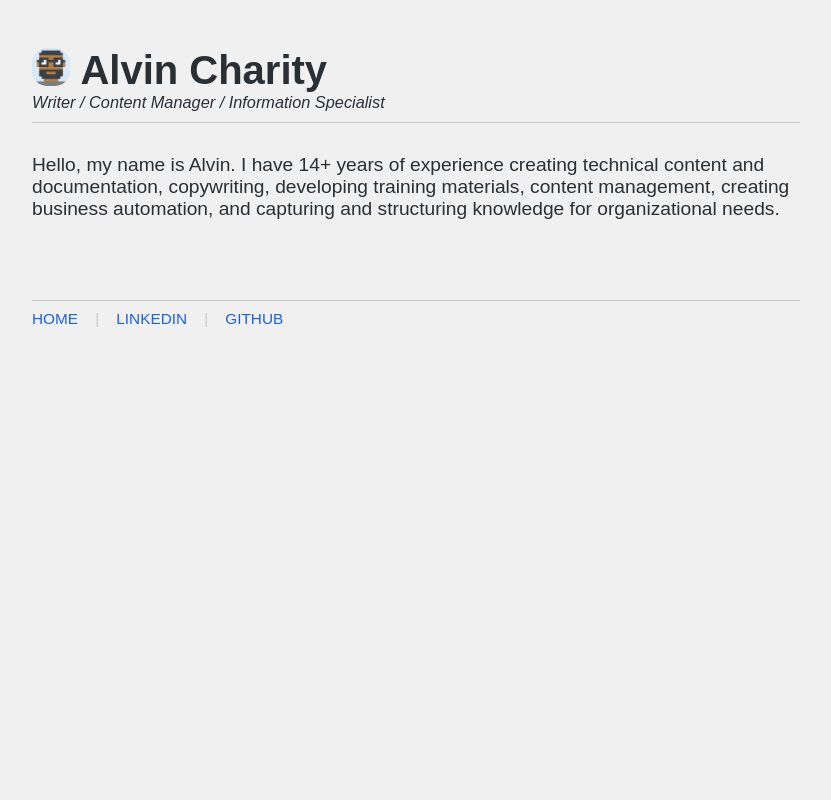
After one commit to unforswearing/unforswearing.github.io, a PHP site: page /index_01112025.html in a window 1280 px wide. The commit adds this page. Shown: the whole page, without its empty margins (36-867 px from the left). Run offline with PHP 8.4, Linux system fonts and the light colour scheme.

Commit message:
work on new index, rm unused css

```diff
--- /dev/null
+++ b/index_01112025.html
@@ -0,0 +1,174 @@
+<html>
+  <head>
+    <title>Alvin Charity</title>
+    <meta charset="UTF-8" />
+    <meta
+      name="viewport"
+      content="width=device-width, height=device-height, initial-scale=1.0"
+    />
+    <link
+      rel="alternate"
+      type="application/rss+xml"
+      title="RSS feed for unforswearing.com"
+      href="index.atom"
+    />
+    <script defer src="./js/alpine/dist/cdn.min.js"></script>
+    <script defer src="./js/index.js"></script>
+    <!-- <link rel="stylesheet" href="css/index.css" /> -->
+
+    <style>
+      [x-cloak] {
+        display: none !important;
+      }
+
+      :root {
+        --unvisited-link-color: #1b61e4;
+      }
+
+      html {
+        background-color: #f0f0f0;
+        color: #2a2f33;
+      }
+
+      body {
+        width: 60%;
+        padding: 40px;
+        padding-right: 0px;
+        padding-left: 60px;
+        background-color: #f0f0f0;
+        color: #2a2f33;
+        font-family: "Computer Modern Sans", sans-serif;
+        font-size: 1.2em;
+      }
+
+      nav {
+        font-size: 100%;
+      }
+
+      a {
+        /*  padding-left:18px;*/
+        text-decoration: none;
+        padding: 0px;
+        color: var(--unvisited-link-color);
+        cursor: pointer;
+        /* text-shadow: 0px 0px 1px #3999d5; */
+        transition: all 0.2s ease-in-out;
+      }
+
+      a:hover,
+      a:visited:hover {
+        color: #b7410e;
+        transition: all 0.2s ease-in-out;
+      }
+
+      /* a:visited {
+        color: var(--unvisited-link-color);
+      } */
+
+      .pmp:hover::after {
+        content: " (PMP Certification #2076351, 2017-2023)";
+        transition: visibility 2s;
+      }
+
+      blockquote {
+        margin-left: 0px;
+        padding-left: 14px;
+        border-left: 4px solid #a9a9a9;
+      }
+
+      button {
+        font-weight: bold;
+        width: 120px;
+        padding-top: 10px;
+        padding-bottom: 10px;
+        border: 0px;
+        background-color: #c9c9c9;
+      }
+
+      h1,
+      h2,
+      h3 {
+        padding-bottom: 0px;
+        margin-bottom: 0px;
+      }
+
+      h1 {
+        font-size: 40px;
+      }
+
+      hr {
+        border: none;
+        height: 1px;
+        background-color: #c9c9c9; /* Modern Browsers */
+      }
+
+      img {
+        width: 2em;
+        padding-top: 0px;
+        margin-right: 10px;
+        border-radius: 15px;
+        float: left;
+      }
+
+      .divider {
+        color: #c9c9c9;
+      }
+
+      @media all and (max-width: 900px) {
+        /*
+        @media (orientation: portrait) {
+          html {
+            font-size: 1.5em;
+            width: 40%;
+            margin-right: 20px;
+          }
+        }
+        */
+        body {
+          padding-left: 20px;
+          /*padding-right: 20px;*/
+          width: 80%;
+        }
+        main {
+          size: 0.85em;
+        }
+      }
+    </style>
+  </head>
+
+  <body>
+    <div style="position: sticky; top: 0; background-color: inherit">
+      <a href="https://unforswearing.com"><img src="./img/me.png" /></a>
+      <h1 style="padding-top: 0px">
+        <span x-show="page === ''">Alvin Charity</span>
+      </h1>
+      <span style="font-size: 85%"
+        ><em>Writer / Content Manager / Information Specialist</em></span
+      >
+      <hr />
+    </div>
+    <main>
+      <br />
+      <div>
+        Hello, my name is Alvin. I have 14+ years of experience creating
+        technical content and documentation, copywriting, developing training
+        materials, content management, creating business automation, and
+        capturing and structuring knowledge for organizational needs.
+    </main>
+    <div style="padding-top: 70px">
+      <hr />
+      <span style="font-size: 80%; padding-top: 0px">
+        <span x-show="page !== ''">
+          <a href="">HOME</a>
+          &nbsp;&nbsp;&nbsp;<span class="divider">|</span>&nbsp;&nbsp;&nbsp;
+        </span>
+        <a href="https://linkedin.com/in/alvin-charity" target="_blank"
+          >LINKEDIN</a
+        >
+        &nbsp;&nbsp;&nbsp;<span class="divider">|</span>&nbsp;&nbsp;&nbsp;
+        <a href="https://github.com/unforswearing" target="_blank">GITHUB</a>
+      </span>
+    </div>
+    <br /><br />
+  </body>
+</html>
```
Also changed, not shown: css/index.css (+2 -7 lines).
